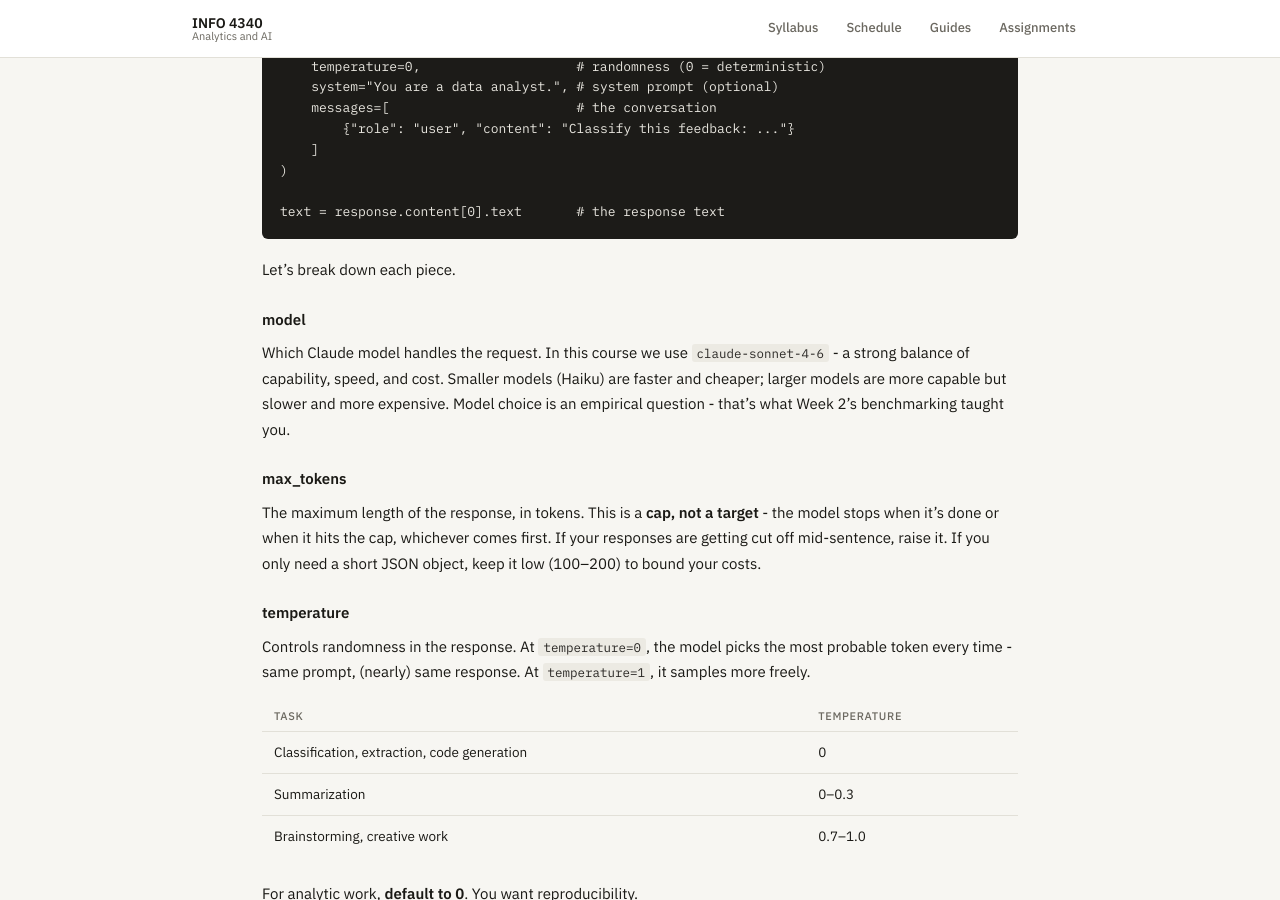
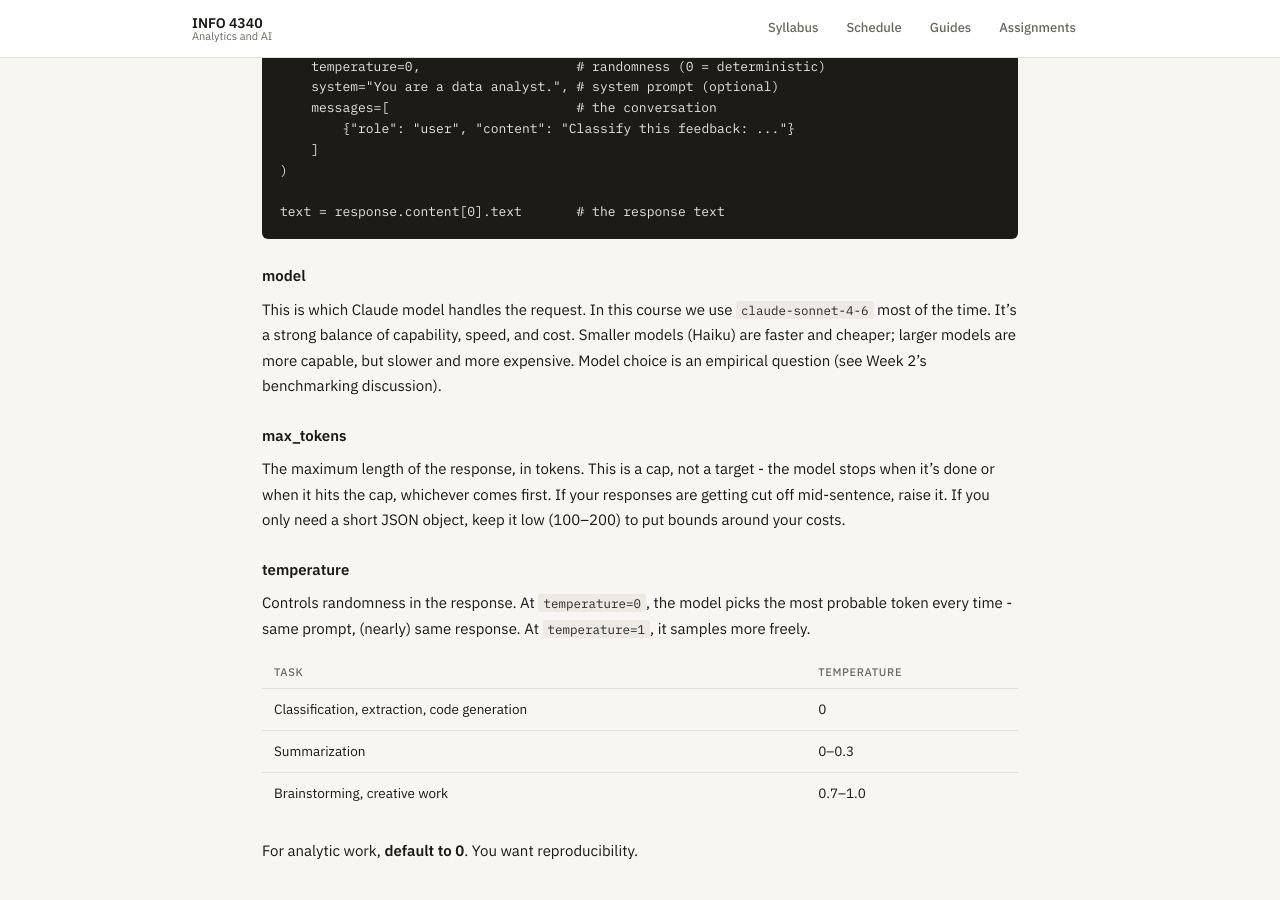
Before and after one commit to steflangehennig/info4340, a Jekyll site: the page built from guides/claude-api.md, in a window 1280 px wide and 900 px high, scrolled down 589 px. Built offline with Jekyll 4.4.1, drawn with Linux system fonts in a browser that asks for light colours.

Commit message:
update claude api guide

````diff
--- a/guides/claude-api.md
+++ b/guides/claude-api.md
@@ -32,15 +32,13 @@ response = client.messages.create(
 text = response.content[0].text       # the response text
 ```
 
-Let's break down each piece.
-
 ### model
 
-Which Claude model handles the request. In this course we use `claude-sonnet-4-6` - a strong balance of capability, speed, and cost. Smaller models (Haiku) are faster and cheaper; larger models are more capable but slower and more expensive. Model choice is an empirical question - that's what Week 2's benchmarking taught you.
+This is which Claude model handles the request. In this course we use `claude-sonnet-4-6` most of the time. It's a strong balance of capability, speed, and cost. Smaller models (Haiku) are faster and cheaper; larger models are more capable, but slower and more expensive. Model choice is an empirical question (see Week 2's benchmarking discussion).
 
 ### max_tokens
 
-The maximum length of the response, in tokens. This is a **cap, not a target** - the model stops when it's done or when it hits the cap, whichever comes first. If your responses are getting cut off mid-sentence, raise it. If you only need a short JSON object, keep it low (100–200) to bound your costs.
+The maximum length of the response, in tokens. This is a cap, not a target - the model stops when it's done or when it hits the cap, whichever comes first. If your responses are getting cut off mid-sentence, raise it. If you only need a short JSON object, keep it low (100–200) to put bounds around your costs.
 
 ### temperature
 
````
